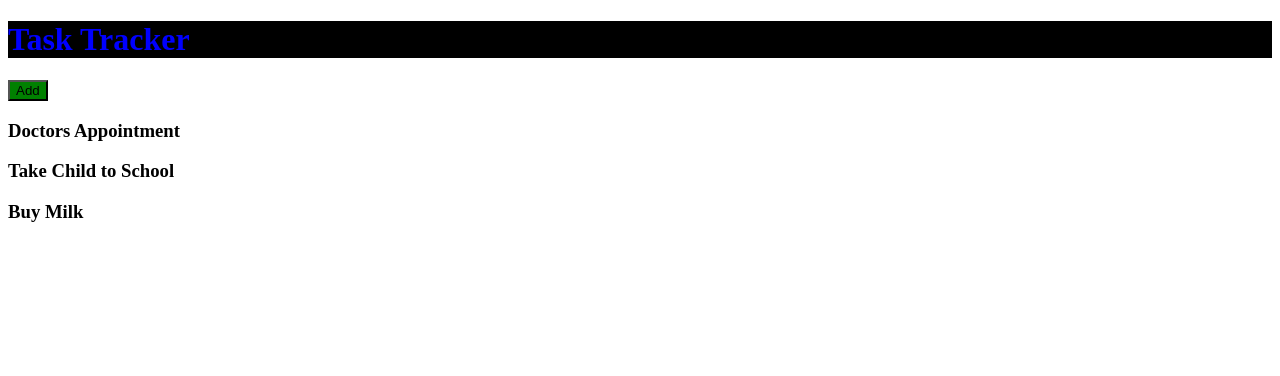
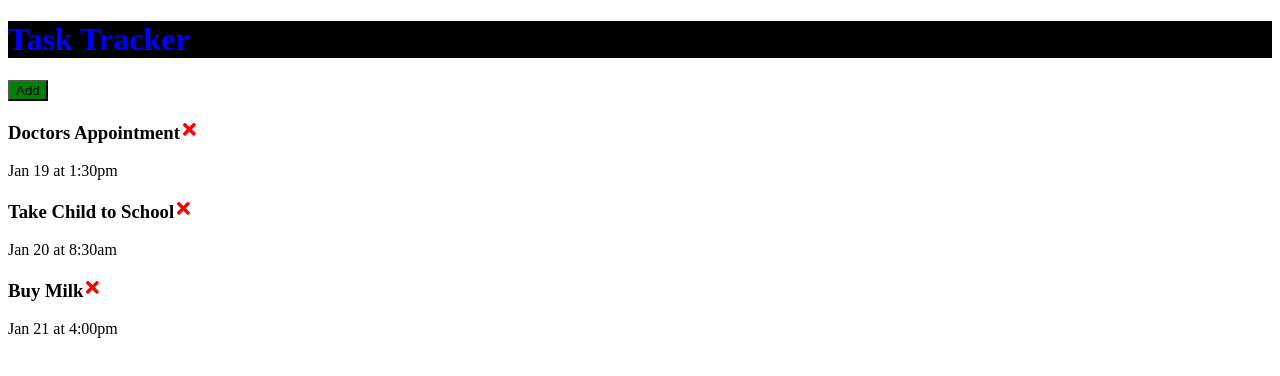
Before and after one commit to AlphaOmegaAK/react-task-tracker-hooks-practice, a React (Create React App) app: page / in a window 1280 px wide. Shown: the top 376 px of the page. Built offline with nearby package versions, Linux system fonts and the light colour scheme.

Commit message:
Prop drilling example, action lifting example -> button delete event passed from App > Tasks > Task, Action passed up Task > Tasks > App

```diff
--- a/package.json
+++ b/package.json
@@ -8,6 +8,7 @@
     "@testing-library/user-event": "^12.6.2",
     "react": "^17.0.1",
     "react-dom": "^17.0.1",
+    "react-icons": "^4.1.0",
     "react-scripts": "4.0.1",
     "web-vitals": "^0.2.4"
   },
--- a/src/App.js
+++ b/src/App.js
@@ -25,14 +25,22 @@
     }
   ]); // GLOBAL State
 
+// Delete Task
+const deleteTask = (id) => {
+  console.log('delete', id);
+  // the actual button is in Task component, which is in Tasks Component -> so you want to pass it to TASKS as a prop
+  // ! App > Tasks > Task all get onDelete as Props
+}
+
   return (
     <div className="container">
       <Header title="Task Tracker"/>
-      <Tasks tasks={tasks}/>
+      <Tasks tasks={ tasks } onDelete={ deleteTask }/>
 
 
     </div>
   );
 }
 
+
 export default App;
--- /dev/null
+++ b/src/Components/Task.js
@@ -0,0 +1,19 @@
+import { FaTimes } from 'react-icons/fa';
+
+const Task = ({ task, onDelete }) => {
+  return (
+    <div className="task">
+      <h3>{task.text}<FaTimes style={{ color: 'red', cursor: 'pointer' }} onClick={ onDelete } /> </h3>
+      <p>{ task.day }</p>
+    </div>
+
+
+  )
+}
+// In terms of events they are in Top most component (App) so functions can be prop drilled down to here needed, or again via redux
+
+
+// State gets passed down
+// Actions get passed up
+
+export default Task;
--- a/src/Components/Tasks.js
+++ b/src/Components/Tasks.js
@@ -1,11 +1,12 @@
+import Task from './Task';
 
-
-const Tasks = ({ tasks }) => {
+const Tasks = ({ tasks, onDelete }) => {
 
   return (
     <>
     {/* Create a List using the map() method */}
-      {tasks.map((task) => (<h3 key={task.id}>{task.text}</h3>))}
+      {tasks.map((task) =>
+        (<Task key={task.id} task={task} onDelete={ onDelete }/>))}
 
 
     </>
```
Also changed, not shown: 2 other files (tests, documents, lock files or other folders).
